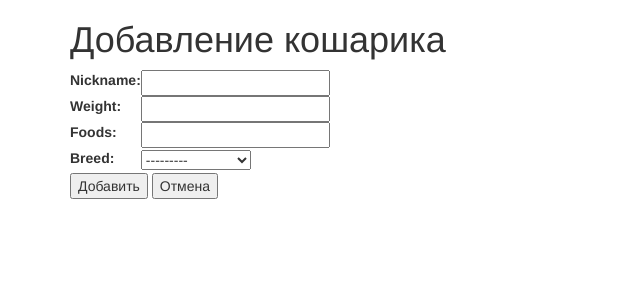
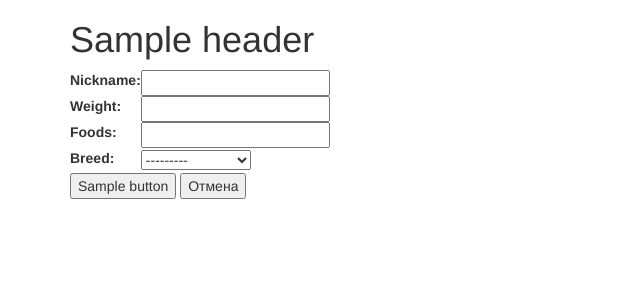
Before and after one commit to hasculdr/django_freeCodeCamp_course, a Django app: template first_django_project/cats/templates/cats/cat_form.html in a window 1280 px wide. Shown: the top 300 px of the page, without its empty margins (0-640 px from the left). Run offline with Django 3.2, Linux system fonts and the light colour scheme; tables that the repository leaves empty hold one stand-in row (values such as "Sample post"); the template is opened without the code that fills it: values that come from a table or form of the project are taken from there, most other values are stand-ins (such as "Sample title", 1, 10 or a date in 2020); some libraries are stand-ins or nearby versions.

Commit message:
подправлены шаблоны

```diff
--- a/first_django_project/cats/templates/cats/breed_form.html
+++ b/first_django_project/cats/templates/cats/breed_form.html
@@ -1,11 +1,11 @@
 {% extends 'home/base_bootstrap.html' %}
 {% block content %}
-<h1>Добавление породы</h1>
+<h1>{{ header }}</h1>
 <form action="" method="post">
     {% csrf_token %}
     <p>{{ form.as_table }}</p>
     <p>
-    <input type="submit" value="Добавить">
+    <input type="submit" value="{{ button }}">
     <input type="submit" onclick="window.location='{% url 'cats:cats_page' %}'; return false;" value="Отмена">
     </p>
 </form>
--- a/first_django_project/cats/templates/cats/breeds_page.html
+++ b/first_django_project/cats/templates/cats/breeds_page.html
@@ -3,7 +3,7 @@
 <h1>Породы</h1>
 {% if breeds %}
     <p>{% for record in breeds %}
-        <li>{{ record.name }} (<a href="{% url 'cats:update_breed' record.id %}">Обновить</a>) | (<a href="{% url 'cats:delete_breed' record.id %}">Удалить</a>)</li>
+        <li>{{ record.name }} (<a href="{% url 'cats:update_breed' record.id %}">Обновить</a> | <a href="{% url 'cats:delete_breed' record.id %}">Удалить</a>)</li>
     {% endfor %}</p>
 {% else %}
     <p>В базе нет ни одной породы</p>
--- a/first_django_project/cats/templates/cats/cat_form.html
+++ b/first_django_project/cats/templates/cats/cat_form.html
@@ -1,11 +1,11 @@
 {% extends 'home/base_bootstrap.html' %}
 {% block content %}
-<h1>Добавление кошарика</h1>
+<h1>{{ header }}</h1>
 <form action="" method="post">
     {% csrf_token %}
     <table>{{ form.as_table }}</table>
     <p>
-        <input type="submit" value="Добавить">
+        <input type="submit" value="{{ button }}">
         <input type="submit" onclick="window.location='{% url 'cats:cats_page' %}'; return false;" value="Отмена">
     </p>
 </form>
--- a/first_django_project/cats/templates/cats/cats_page.html
+++ b/first_django_project/cats/templates/cats/cats_page.html
@@ -4,7 +4,7 @@
 {% if cats %}
     <ul>
         {% for record in cats %}
-            <li>{{ record.nickname }} ({{ record.breed }}) (<a href="{% url 'cats:update_cat' record.id %}">Обновить</a>) | <a href="{% url 'cats:delete_cat' record.id %}">Удалить</a></li>
+            <li>{{ record.nickname }} ({{ record.breed }}) (<a href="{% url 'cats:update_cat' record.id %}">Обновить</a> | <a href="{% url 'cats:delete_cat' record.id %}">Удалить</a>)</li>
         {% endfor %}
     </ul>
 {% else %}
@@ -12,5 +12,5 @@
     <p>Перед тем как добавить кошарика, должна быть создана хотя бы одна порода</p>
 {% endif %}
 <p><a href="{% url 'cats:create_cat' %}">Добавить кисулю</a></p>
-<p><a href="{% url 'cats:breeds_page' %}">Посмохтреть породы ({{breeds_counter}})</a> | <a href="{% url 'cats:breeds_page' %}">Добавить породу</a></p>
+<p><a href="{% url 'cats:breeds_page' %}">Посмохтреть породы ({{breeds_counter}})</a> | <a href="{% url 'cats:create_breed' %}">Добавить породу</a></p>
 {% endblock %}
```
